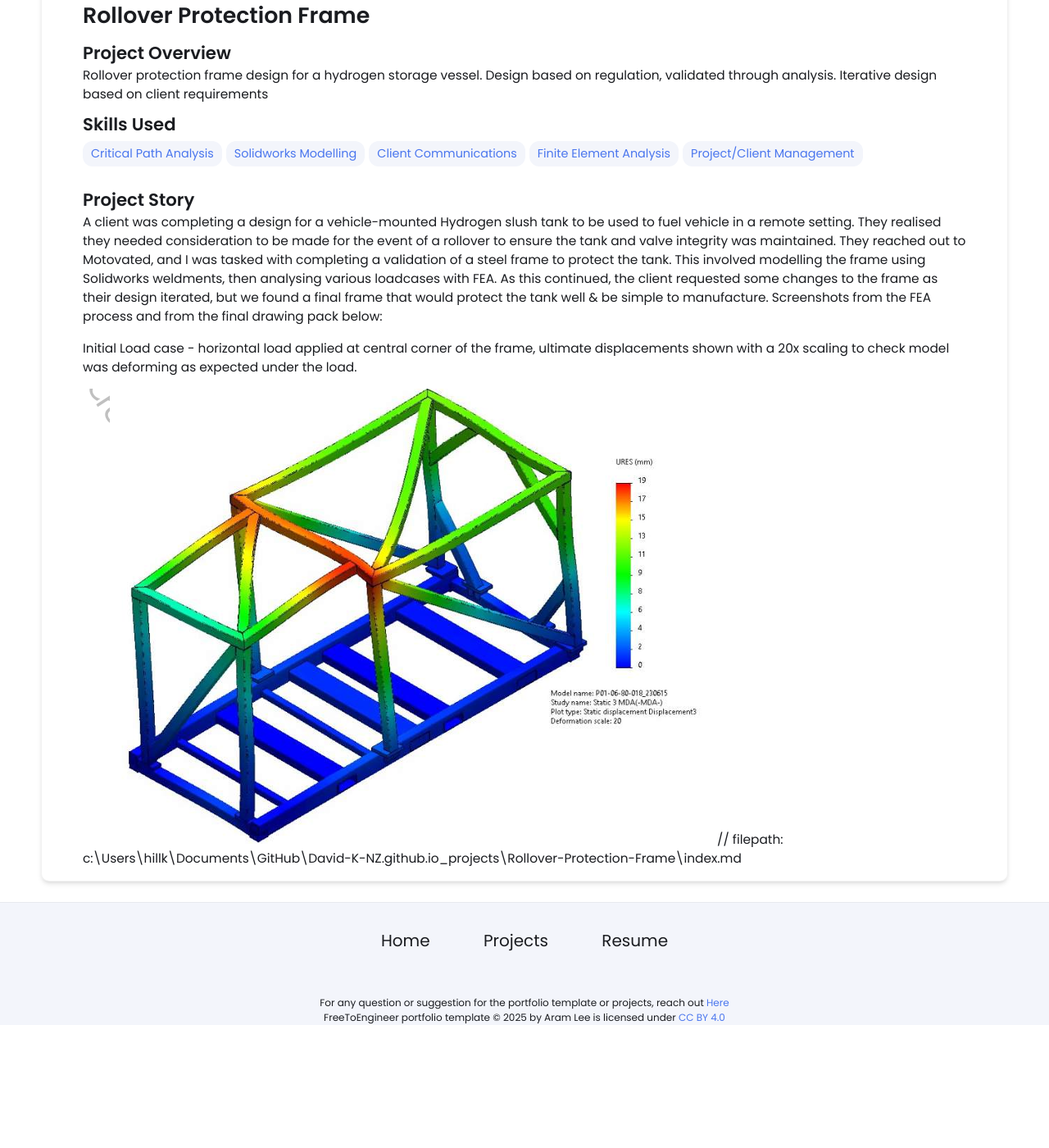
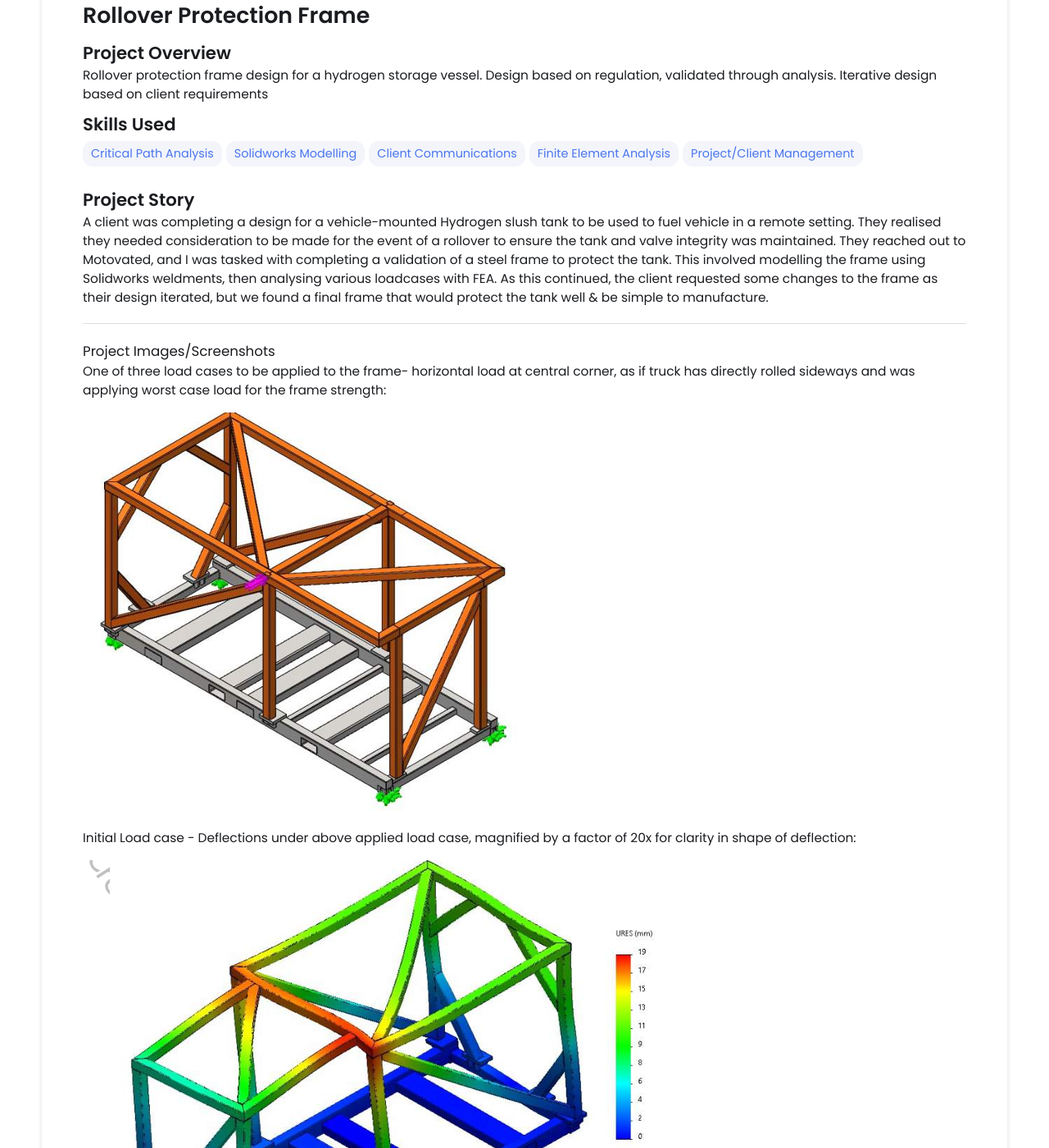
Before and after one commit to David-K-NZ/David-K-NZ.github.io, a Jekyll site: the page built from _projects/Rollover-Protection-Frame/index.md, in a window 1280 px wide and 1400 px high, scrolled down 508 px. Shown: the whole window at 82% size. Built offline with Jekyll 4.4.1, drawn with Linux system fonts in a browser that asks for light colours; before the commit the page ends 1758 px from its top, so only the background shows below that; some of the changed text lies outside the part shown.

Commit message:
update to images on rollover frame

```diff
--- a/_projects/Rollover-Protection-Frame/index.md
+++ b/_projects/Rollover-Protection-Frame/index.md
@@ -10,13 +10,29 @@ skills:
 - Project/Client Management
 
 main-image: /Screenshot 2025-07-22 161616.png
+
 ---
 
 ## Project Story
 
-A client was completing a design for a vehicle-mounted Hydrogen slush tank to be used to fuel vehicle in a remote setting. They realised they needed consideration to be made for the event of a rollover to ensure the tank and valve integrity was maintained. They reached out to Motovated, and I was tasked with completing a validation of a steel frame to protect the tank. This involved modelling the frame using Solidworks weldments, then analysing various loadcases with FEA. As this continued, the client requested some changes to the frame as their design iterated, but we found a final frame that would protect the tank well & be simple to manufacture. Screenshots from the FEA process and from the final drawing pack below:
+A client was completing a design for a vehicle-mounted Hydrogen slush tank to be used to fuel vehicle in a remote setting. They realised they needed consideration to be made for the event of a rollover to ensure the tank and valve integrity was maintained. They reached out to Motovated, and I was tasked with completing a validation of a steel frame to protect the tank. This involved modelling the frame using Solidworks weldments, then analysing various loadcases with FEA. As this continued, the client requested some changes to the frame as their design iterated, but we found a final frame that would protect the tank well & be simple to manufacture.
 
-Initial Load case - horizontal load applied at central corner of the frame, ultimate displacements shown with a 20x scaling to check model was deforming as expected under the load.
+---
+
+### Project Images/Screenshots
+
+One of three load cases to be applied to the frame- horizontal load at central corner, as if truck has directly rolled sideways and was applying worst case load for the frame strength:
+
+![Applied Load](/_projects/Rollover-Protection-Frame/Screenshot%202025-07-22%20161959.png)
+
+Initial Load case - Deflections under above applied load case, magnified by a factor of 20x for clarity in shape of deflection:
 
 ![FEA Loadcase](/_projects/Rollover-Protection-Frame/Screenshot%202025-07-22%20161721.png)
-// filepath: c:\Users\hillk\Documents\GitHub\David-K-NZ.github.io\_projects\Rollover-Protection-Frame\index.md
+
+Stress Plot for above load case - Surface stresses at load point very high as expected. All other stresses within allowable range for material given this is an overload case:
+
+![FEA Stresses](/_projects/Rollover-Protection-Frame/Screenshot%202025-07-22%20162035.png)
+
+Screenshot from final drawing page, showing 2D drawings for frame with tank included for reference purposes. Structural details for connections shown to the right based on sections:
+
+![Drawing Page](/_projects/Rollover-Protection-Frame/Screenshot%202025-07-28%20104145.png)
```
